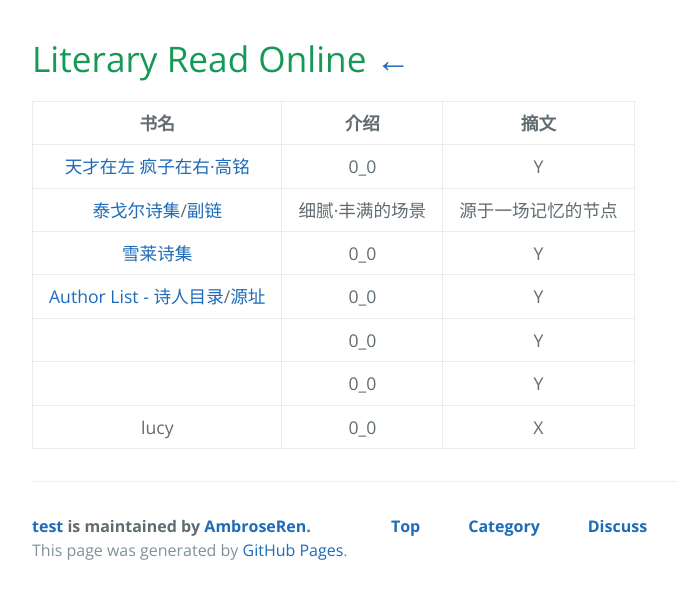
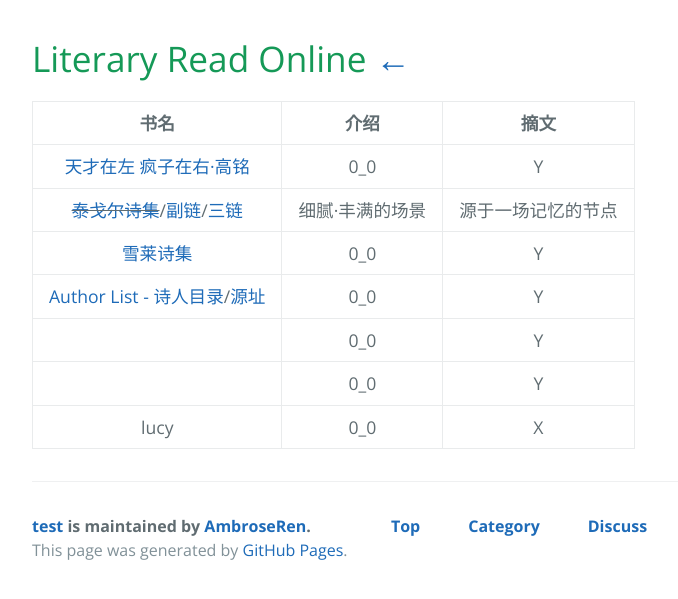
Before and after one commit to AmbroseRen/test, a Jekyll site: the page built from Library/Literary.md, in a window 1280 px wide. Shown: the top 599 px of the page, without its empty margins (192-870 px from the left). Built offline with Jekyll 4.4.1, drawn with Linux system fonts in a browser that asks for light colours; our own code applies the rules of GitHub Pages for plain Markdown files; the repository's description, which GitHub fills in, is left out.

Commit message:
Update Literary.md

```diff
--- a/Library/Literary.md
+++ b/Library/Literary.md
@@ -3,7 +3,7 @@
 | 书名 | 介绍 | 摘文 |
 |:---:|:---:|:---:|
 | [天才在左 疯子在右·高铭](https://www.cbxs.net/jishi/91/) | 0_0 | Y |
-| [泰戈尔诗集](http://www.saohua.com/shuku/Tagore/)/[副链](https://www.xstt5.com/writer/618/) | 细腻·丰满的场景 | 源于一场记忆的节点 |
+| ~~[泰戈尔诗集](http://www.saohua.com/shuku/Tagore/)~~/[副链](https://www.fox2008.cn/Article/List/List_783.html)/[三链](https://www.xstt5.com/writer/618/) | 细腻·丰满的场景 | 源于一场记忆的节点 |
 | [雪莱诗集](http://book.sbkk8.com/waiguo/xuelaishixuan/) | 0_0 | Y |
 | [Author List - 诗人目录](https://www.chinese-poetry.org/)/[源址](https://github.com/sheepzh/poetry) | 0_0 | Y |
 | []() | 0_0 | Y |
```
